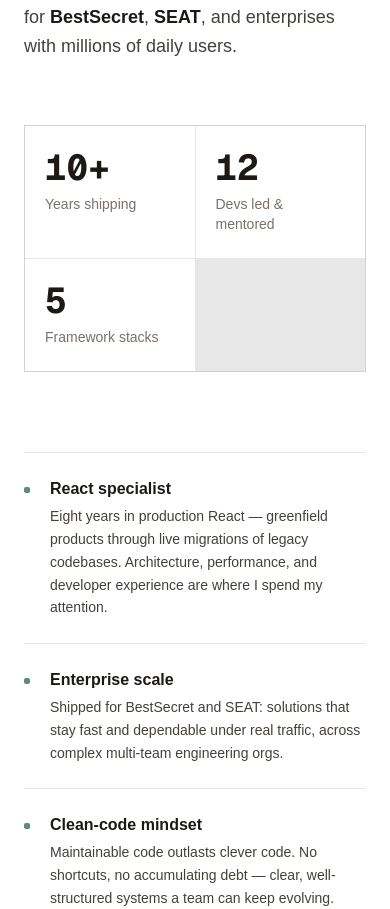
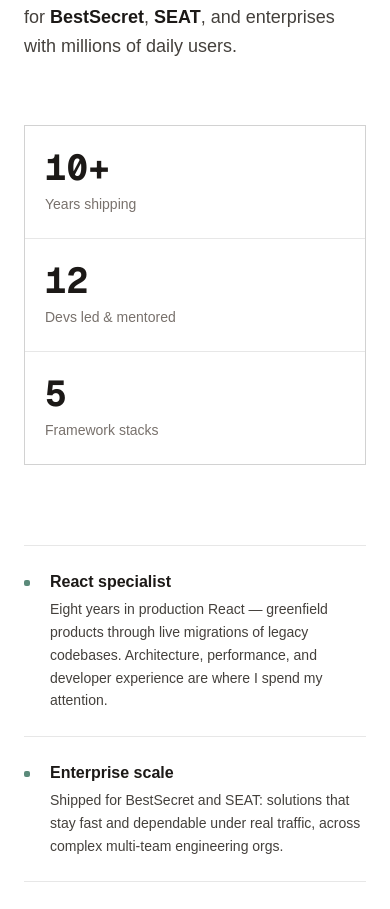
Before and after one commit to TommyHernandez/pthernandez-web-v3, a Next.js app: page / in a window 390 px wide. Shown: the part 1707-2616 px from the top of the page. Built offline with nearby package versions, Linux system fonts and the light colour scheme.

Commit message:
refactor: Update About component layout for improved responsiveness and styling

```diff
--- a/app/components/About.tsx
+++ b/app/components/About.tsx
@@ -66,9 +66,12 @@ export function About() {
           </p>
         </div>
 
-        <dl className="grid grid-cols-2 md:grid-cols-4 gap-px bg-ink/10 border border-ink/10 mb-20">
+        <dl className="grid grid-cols-1 sm:grid-cols-3 gap-px bg-ink/10 border border-ink/10 mb-20">
           {stats.map((stat) => (
-            <div key={stat.label} className="bg-white py-6 px-5">
+            <div
+              key={stat.label}
+              className="bg-white py-6 px-5 flex flex-col justify-center"
+            >
               <dt className="text-4xl font-bold text-ink font-mono tabular-nums leading-none mb-2">
                 {stat.value}
               </dt>
```
